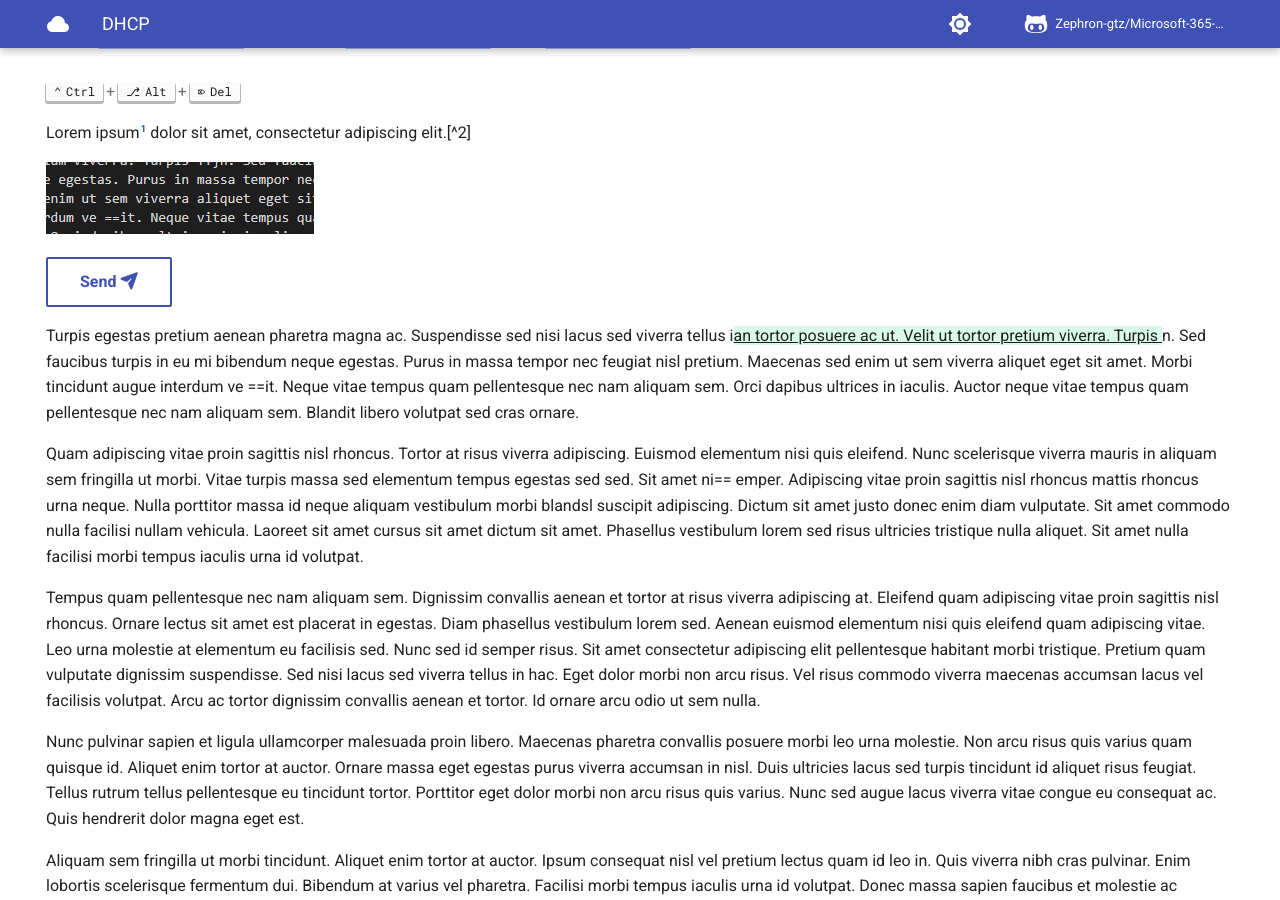
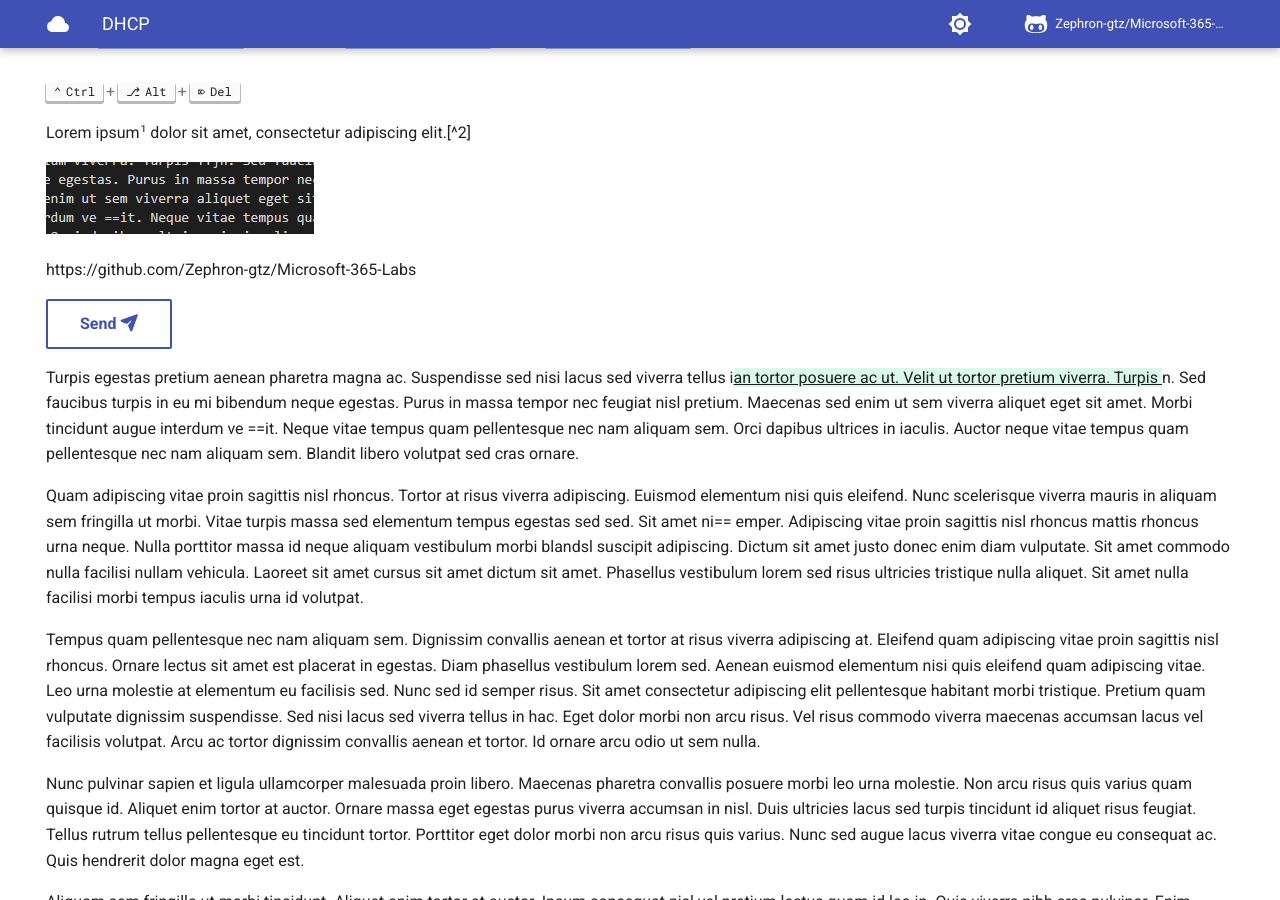
Before and after one commit to Zephron-gtz/Microsoft-365-Labs, an MkDocs documentation site: the page built from docs/Active-Directory/DHCP.md, in a window 1280 px wide and 900 px high, scrolled down 895 px. Built offline with MkDocs 1.6.1 and Material for MkDocs 9.7.7, drawn with Linux system fonts in a browser that asks for light colours; comment, search, counter and statistics services are not loaded; part of the change alters nothing that is shown.

Commit message:
edit tests

```diff
--- a/docs/Active-Directory/DHCP.md
+++ b/docs/Active-Directory/DHCP.md
@@ -33,7 +33,10 @@ Lorem ipsum[^1] dolor sit amet, consectetur adipiscing elit.[^2]
 
 ![test](../img/Pasted%20image%2020230224021132.png)
 
-[Send :fontawesome-solid-paper-plane:](test@email.com){ .md-button }
+https://github.com/Zephron-gtz/Microsoft-365-Labs
+
+
+[Send :fontawesome-solid-paper-plane:](email:test@email.com){ .md-button }
 
 Turpis egestas pretium aenean pharetra magna ac. Suspendisse sed nisi lacus sed viverra tellus i{++an tortor posuere ac ut. Velit ut tortor pretium viverra. Turpis ++}n. Sed faucibus turpis in eu mi bibendum neque egestas. Purus in massa tempor nec feugiat nisl pretium. Maecenas sed enim ut sem viverra aliquet eget sit amet. Morbi tincidunt augue interdum ve ==it. Neque vitae tempus quam pellentesque nec nam aliquam sem. Orci dapibus ultrices in iaculis. Auctor neque vitae tempus quam pellentesque nec nam aliquam sem. Blandit libero volutpat sed cras ornare.
 
```
